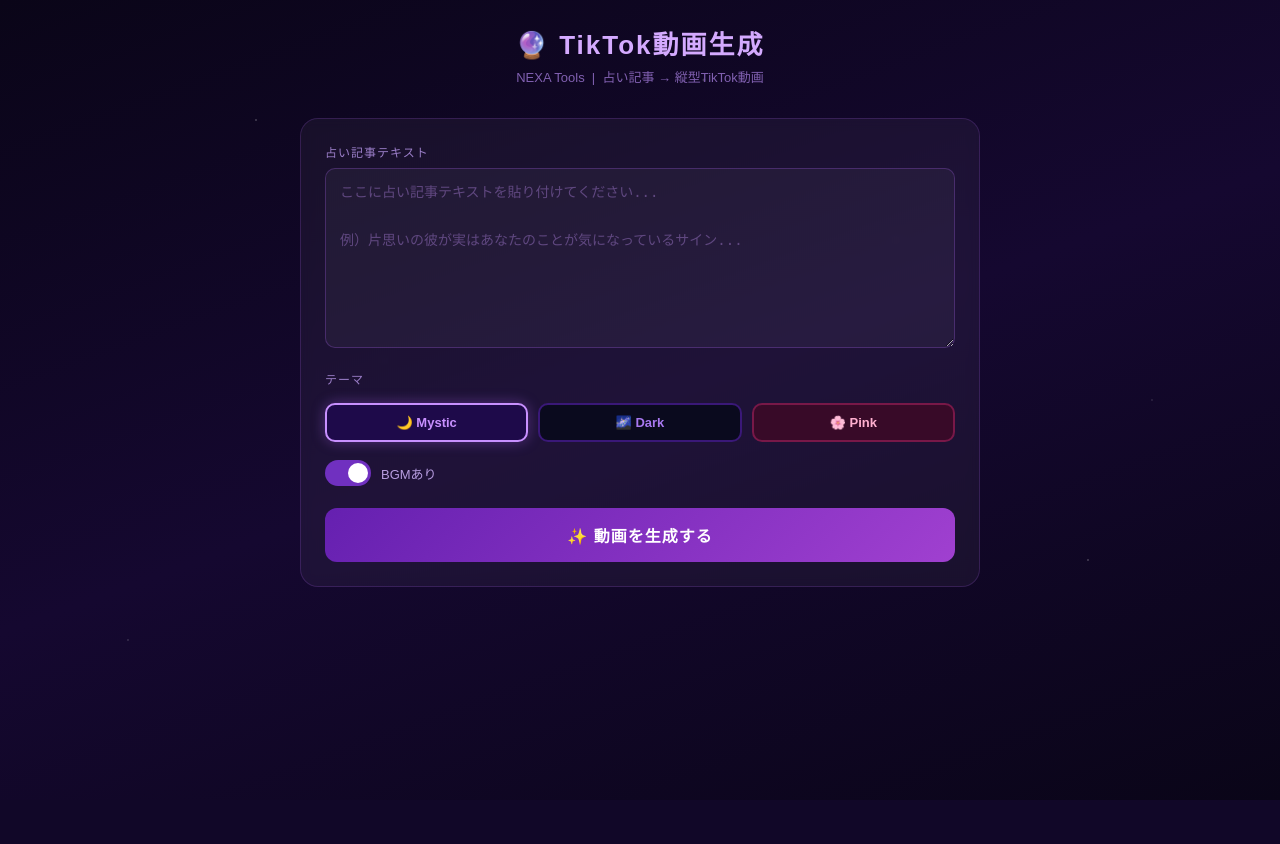
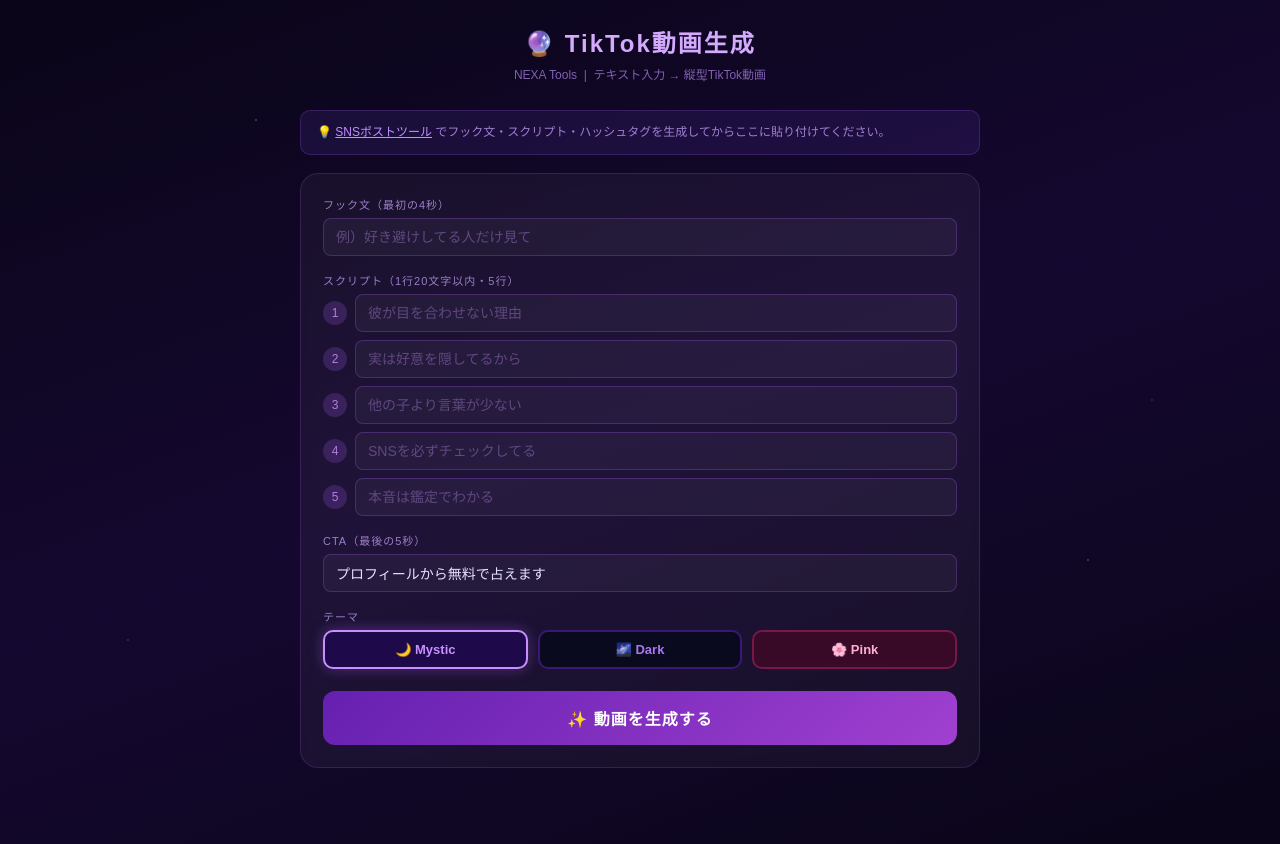
Before and after one commit to chabin0323-dev/compatibility-free-final, a Flask app: page / in a window 1280 px wide. Before the commit the page ends 800 px from the top, so only its background shows below. Run offline with Flask 3, Linux system fonts and the light colour scheme.

Commit message:
Remove Claude API: switch to manual input mode (no API key needed)

```diff
--- a/render.yaml
+++ b/render.yaml
@@ -5,6 +5,3 @@ services:
     rootDir: tiktok_generator
     buildCommand: pip install -r requirements.txt
     startCommand: gunicorn app:app --timeout 300 --workers 1 --bind 0.0.0.0:$PORT
-    envVars:
-      - key: ANTHROPIC_API_KEY
-        sync: false
--- a/tiktok_generator/app.py
+++ b/tiktok_generator/app.py
@@ -1,4 +1,4 @@
-"""TikTok占い動画生成 Web アプリ (NEXA Tools)"""
+"""TikTok占い動画生成 Web アプリ (NEXA Tools) - APIキー不要版"""
 import os
 import sys
 import uuid
@@ -21,19 +21,13 @@ def _update(job_id: str, **kwargs):
             _jobs[job_id].update(kwargs)
 
 
-def _process(job_id: str, article: str, theme: str, use_bgm: bool):
+def _process(job_id: str, content: dict, theme: str):
     try:
-        _update(job_id, progress="Claude APIでコンテンツを生成中...")
-        from claude_client import generate_content
-        content = generate_content(article)
-
-        _update(job_id, content=content, progress="動画を生成中...")
+        _update(job_id, progress="動画を生成中...")
         from video_maker import create_video
-        bgm = "bgm.mp3" if use_bgm and Path("bgm.mp3").exists() else None
+        Path("output").mkdir(exist_ok=True)
         out = f"output/video_{job_id}.mp4"
-        Path("output").mkdir(exist_ok=True)
-        create_video(content, output_path=out, bgm_path=bgm, theme=theme, fps=24)
-
+        create_video(content, output_path=out, bgm_path=None, theme=theme, fps=24)
         _update(job_id, status="done", video_path=out)
     except Exception as e:
         _update(job_id, status="error", error=str(e))
@@ -47,23 +41,31 @@ def index():
 @app.route("/api/generate", methods=["POST"])
 def generate():
     data = request.get_json(silent=True) or {}
-    article = (data.get("article") or "").strip()
-    if not article:
-        return jsonify({"error": "記事テキストが必要です"}), 400
 
+    hook = (data.get("hook") or "").strip()
+    if not hook:
+        return jsonify({"error": "フック文が必要です"}), 400
+
+    script_lines = [l.strip() for l in (data.get("script_lines") or []) if str(l).strip()]
+    if not script_lines:
+        return jsonify({"error": "スクリプトを1行以上入力してください"}), 400
+
+    cta = (data.get("cta") or "プロフィールから\n無料で占えます").strip()
     theme = data.get("theme", "mystic")
     if theme not in ("mystic", "dark", "pink"):
         theme = "mystic"
 
+    content = {
+        "hook": hook,
+        "script_lines": script_lines,
+        "cta": cta,
+    }
+
     job_id = uuid.uuid4().hex[:10]
     with _lock:
-        _jobs[job_id] = {"status": "processing", "progress": "開始中..."}
+        _jobs[job_id] = {"status": "processing", "progress": "動画を生成中..."}
 
-    threading.Thread(
-        target=_process,
-        args=(job_id, article, theme, bool(data.get("bgm", True))),
-        daemon=True,
-    ).start()
+    threading.Thread(target=_process, args=(job_id, content, theme), daemon=True).start()
     return jsonify({"job_id": job_id})
 
 
@@ -74,7 +76,6 @@ def status(job_id):
     return jsonify({
         "status": job.get("status"),
         "progress": job.get("progress", ""),
-        "content": job.get("content") if job.get("status") == "done" else None,
         "error": job.get("error") if job.get("status") == "error" else None,
     })
 
--- a/tiktok_generator/templates/index.html
+++ b/tiktok_generator/templates/index.html
@@ -34,53 +33,75 @@
 
     .wrap { position: relative; z-index: 1; max-width: 680px; margin: 0 auto; }
 
-    header { text-align: center; margin-bottom: 32px; }
-    header h1 { font-size: 26px; color: #d4aaff; letter-spacing: 2px; }
-    header p { color: #8060b0; font-size: 13px; margin-top: 6px; }
+    header { text-align: center; margin-bottom: 28px; }
+    header h1 { font-size: 24px; color: #d4aaff; letter-spacing: 2px; }
+    header p { color: #8060b0; font-size: 12px; margin-top: 6px; }
+
+    .hint {
+      background: rgba(100,60,200,.15);
+      border: 1px solid rgba(180,100,255,.2);
+      border-radius: 10px;
+      padding: 12px 16px;
+      font-size: 12px;
+      color: #a080d0;
+      margin-bottom: 18px;
+      line-height: 1.6;
+    }
+    .hint a { color: #c090ff; }
 
     .card {
       background: rgba(255,255,255,.045);
       border: 1px solid rgba(180,100,255,.18);
       border-radius: 18px;
-      padding: 24px;
-      margin-bottom: 18px;
+      padding: 22px;
+      margin-bottom: 16px;
       backdrop-filter: blur(6px);
     }
 
     .field-label {
       display: block;
-      font-size: 12px;
+      font-size: 11px;
       color: #9b7ec8;
       letter-spacing: 1px;
       text-transform: uppercase;
-      margin-bottom: 8px;
+      margin-bottom: 6px;
     }
 
-    textarea {
+    input[type=text], textarea {
       width: 100%;
-      height: 180px;
       background: rgba(255,255,255,.04);
       border: 1px solid rgba(180,100,255,.25);
-      border-radius: 10px;
+      border-radius: 8px;
       color: #e8e0ff;
       font-size: 14px;
-      line-height: 1.7;
-      padding: 12px 14px;
-      resize: vertical;
+      padding: 10px 12px;
       outline: none;
       transition: border-color .2s;
+      font-family: inherit;
     }
-    textarea:focus { border-color: rgba(200,120,255,.55); }
-    textarea::placeholder { color: #604880; }
+    input[type=text]:focus, textarea:focus { border-color: rgba(200,120,255,.55); }
+    input[type=text]::placeholder, textarea::placeholder { color: #604880; }
 
-    .theme-row { display: flex; gap: 10px; margin-top: 16px; }
+    .script-grid { display: flex; flex-direction: column; gap: 8px; }
+    .script-row { display: flex; align-items: center; gap: 8px; }
+    .script-num {
+      width: 24px; height: 24px;
+      background: rgba(180,100,255,.2);
+      border-radius: 50%;
+      font-size: 12px;
+      color: #b080e0;
+      display: flex; align-items: center; justify-content: center;
+      flex-shrink: 0;
+    }
+
+    .row { margin-bottom: 16px; }
+
+    .theme-row { display: flex; gap: 10px; }
     .theme-btn {
-      flex: 1;
-      padding: 10px 6px;
+      flex: 1; padding: 10px 6px;
       border-radius: 10px;
       border: 2px solid transparent;
-      font-size: 13px;
-      font-weight: 700;
+      font-size: 13px; font-weight: 700;
       cursor: pointer;
       transition: border-color .2s, box-shadow .2s;
     }
@@ -89,47 +110,15 @@
     .theme-btn.pink   { background: #380a28; color: #ffb0d0; border-color: #781848; }
     .theme-btn.active { border-color: #c890ff; box-shadow: 0 0 14px rgba(180,100,255,.35); }
 
-    .bgm-row { display: flex; align-items: center; gap: 12px; margin-top: 18px; }
-    .toggle-wrap { display: flex; align-items: center; gap: 10px; cursor: pointer; }
-    .toggle {
-      width: 46px; height: 26px;
-      background: #2a1050;
-      border-radius: 13px;
-      position: relative;
-      transition: background .2s;
-      flex-shrink: 0;
+    .gen-btn {
+      width: 100%; margin-top: 6px; padding: 15px;
+      background: linear-gradient(135deg, #6520b0, #a040d0);
+      color: #fff; border: none; border-radius: 12px;
+      font-size: 16px; font-weight: 700; cursor: pointer;
+      letter-spacing: 1px; transition: opacity .2s;
     }
-    .toggle.on { background: #7030c0; }
-    .toggle::after {
-      content: '';
-      position: absolute;
-      width: 20px; height: 20px;
-      background: #fff;
-      border-radius: 50%;
-      top: 3px; left: 3px;
-      transition: left .2s;
-    }
-    .toggle.on::after { left: 23px; }
-    .bgm-label { font-size: 13px; color: #b89de0; }
-
-    .gen-btn {
-      width: 100%;
-      margin-top: 22px;
-      padding: 15px;
-      background: linear-gradient(135deg, #6520b0, #a040d0);
-      color: #fff;
-      border: none;
-      border-radius: 12px;
-      font-size: 16px;
-      font-weight: 700;
-      cursor: pointer;
-      letter-spacing: 1px;
-      transition: opacity .2s, transform .1s;
-    }
-    .gen-btn:active { transform: scale(.98); }
     .gen-btn:disabled { opacity: .45; cursor: not-allowed; }
 
-    /* Progress */
     #progress-card { display: none; text-align: center; padding: 36px; }
     .spinner {
       width: 44px; height: 44px;
@@ -198,25 +154,42 @@
 <div class="wrap">
   <header>
     <h1>🔮 TikTok動画生成</h1>
-    <p>NEXA Tools &nbsp;|&nbsp; 占い記事 → 縦型TikTok動画</p>
+    <p>NEXA Tools &nbsp;|&nbsp; テキスト入力 → 縦型TikTok動画</p>
   </header>
+
+  <div class="hint">
+    💡 <a href="https://sns-post-beta.vercel.app/" target="_blank">SNSポストツール</a> でフック文・スクリプト・ハッシュタグを生成してからここに貼り付けてください。
+  </div>
 
   <!-- Form -->
   <div class="card" id="form-card">
-    <label class="field-label">占い記事テキスト</label>
-    <textarea id="article" placeholder="ここに占い記事テキストを貼り付けてください...&#10;&#10;例）片思いの彼が実はあなたのことが気になっているサイン..."></textarea>
-
-    <label class="field-label" style="margin-top:18px;">テーマ</label>
-    <div class="theme-row">
-      <button class="theme-btn mystic active" data-theme="mystic" onclick="selectTheme(this)">🌙 Mystic</button>
-      <button class="theme-btn dark"   data-theme="dark"   onclick="selectTheme(this)">🌌 Dark</button>
-      <button class="theme-btn pink"   data-theme="pink"   onclick="selectTheme(this)">🌸 Pink</button>
+    <div class="row">
+      <label class="field-label">フック文（最初の4秒）</label>
+      <input type="text" id="hook" placeholder="例）好き避けしてる人だけ見て" maxlength="30">
     </div>
 
-    <div class="bgm-row">
-      <div class="toggle-wrap" onclick="toggleBgm()">
-        <div class="toggle on" id="bgm-toggle"></div>
-        <span class="bgm-label" id="bgm-label">BGMあり</span>
+    <div class="row">
+      <label class="field-label">スクリプト（1行20文字以内・5行）</label>
+      <div class="script-grid">
+        <div class="script-row"><div class="script-num">1</div><input type="text" class="script-line" placeholder="彼が目を合わせない理由" maxlength="20"></div>
+        <div class="script-row"><div class="script-num">2</div><input type="text" class="script-line" placeholder="実は好意を隠してるから" maxlength="20"></div>
+        <div class="script-row"><div class="script-num">3</div><input type="text" class="script-line" placeholder="他の子より言葉が少ない" maxlength="20"></div>
+        <div class="script-row"><div class="script-num">4</div><input type="text" class="script-line" placeholder="SNSを必ずチェックしてる" maxlength="20"></div>
+        <div class="script-row"><div class="script-num">5</div><input type="text" class="script-line" placeholder="本音は鑑定でわかる" maxlength="20"></div>
+      </div>
+    </div>
+
+    <div class="row">
+      <label class="field-label">CTA（最後の5秒）</label>
+      <input type="text" id="cta" value="プロフィールから無料で占えます" maxlength="25">
+    </div>
+
+    <div class="row">
+      <label class="field-label">テーマ</label>
+      <div class="theme-row">
+        <button class="theme-btn mystic active" data-theme="mystic" onclick="selectTheme(this)">🌙 Mystic</button>
+        <button class="theme-btn dark"   data-theme="dark"   onclick="selectTheme(this)">🌌 Dark</button>
+        <button class="theme-btn pink"   data-theme="pink"   onclick="selectTheme(this)">🌸 Pink</button>
       </div>
     </div>
 
@@ -226,26 +199,13 @@
   <!-- Progress -->
   <div class="card" id="progress-card">
     <div class="spinner"></div>
-    <div id="progress-text">処理中...</div>
+    <div id="progress-text">動画を生成中...</div>
   </div>
 
   <!-- Result -->
   <div class="card" id="result-card">
-    <div class="res-block">
-      <div class="res-label">フック文</div>
-      <div class="res-value res-hook" id="r-hook"></div>
-    </div>
-    <div class="res-block">
-      <div class="res-label">スクリプト</div>
-      <div class="res-value" id="r-script"></div>
-    </div>
-    <div class="res-block">
-      <div class="res-label">投稿キャプション</div>
-      <div class="res-value" id="r-caption"></div>
-    </div>
-    <div class="res-block">
-      <div class="res-label">ハッシュタグ</div>
-      <div class="res-value res-hashtags" id="r-hashtags"></div>
+    <div style="text-align:center; color:#c890ff; font-size:18px; font-weight:700; margin-bottom:16px;">
+      動画が完成しました！
     </div>
     <a id="dl-link" class="dl-btn" href="#" download>⬇ 動画をダウンロード (.mp4)</a>
     <button class="reset-btn" onclick="resetForm()">もう一度生成する</button>
@@ -260,19 +220,12 @@
 
 <script>
   let theme = 'mystic';
-  let bgm = true;
   let pollTimer = null;
 
   function selectTheme(btn) {
     document.querySelectorAll('.theme-btn').forEach(b => b.classList.remove('active'));
     btn.classList.add('active');
     theme = btn.dataset.theme;
-  }
-
-  function toggleBgm() {
-    bgm = !bgm;
-    document.getElementById('bgm-toggle').classList.toggle('on', bgm);
-    document.getElementById('bgm-label').textContent = bgm ? 'BGMあり' : 'BGMなし';
   }
 
   function show(id) {
@@ -282,8 +235,12 @@
   }
 
   async function startGenerate() {
-    const article = document.getElementById('article').value.trim();
-    if (!article) { alert('記事テキストを入力してください'); return; }
+    const hook = document.getElementById('hook').value.trim();
+    const lines = [...document.querySelectorAll('.script-line')].map(i => i.value.trim()).filter(v => v);
+    const cta = document.getElementById('cta').value.trim();
+
+    if (!hook) { alert('フック文を入力してください'); return; }
+    if (lines.length === 0) { alert('スクリプトを1行以上入力してください'); return; }
 
     document.getElementById('gen-btn').disabled = true;
     show('progress-card');
@@ -292,7 +249,7 @@
       const res = await fetch('/api/generate', {
         method: 'POST',
         headers: { 'Content-Type': 'application/json' },
-        body: JSON.stringify({ article, theme, bgm }),
+        body: JSON.stringify({ hook, script_lines: lines, cta, theme }),
       });
       const { job_id, error } = await res.json();
       if (error) { showError(error); return; }
@@ -307,20 +264,14 @@
       try {
         const res = await fetch('/api/status/' + job_id);
         const d = await res.json();
-        document.getElementById('progress-text').textContent = d.progress || '処理中...';
-        if (d.status === 'done') { clearInterval(pollTimer); showResult(d.content, job_id); }
+        document.getElementById('progress-text').textContent = d.progress || '動画を生成中...';
+        if (d.status === 'done') { clearInterval(pollTimer); showResult(job_id); }
         if (d.status === 'error') { clearInterval(pollTimer); showError(d.error || 'エラー'); }
       } catch (_) {}
     }, 2500);
   }
 
-  function showResult(c, job_id) {
-    document.getElementById('r-hook').textContent = c.hook || '';
-    document.getElementById('r-script').innerHTML =
-      (c.script_lines || []).map((l, i) => `${i+1}. ${l}`).join('<br>');
-    document.getElementById('r-caption').textContent = c.caption || '';
-    document.getElementById('r-hashtags').textContent =
-      (c.hashtags || []).map(t => '#' + t.replace(/^#/, '')).join(' ');
+  function showResult(job_id) {
     document.getElementById('dl-link').href = '/api/download/' + job_id;
     show('result-card');
   }
```
Also changed, not shown: other parts of tiktok_generator/templates/index.html (+12 -46 lines).
